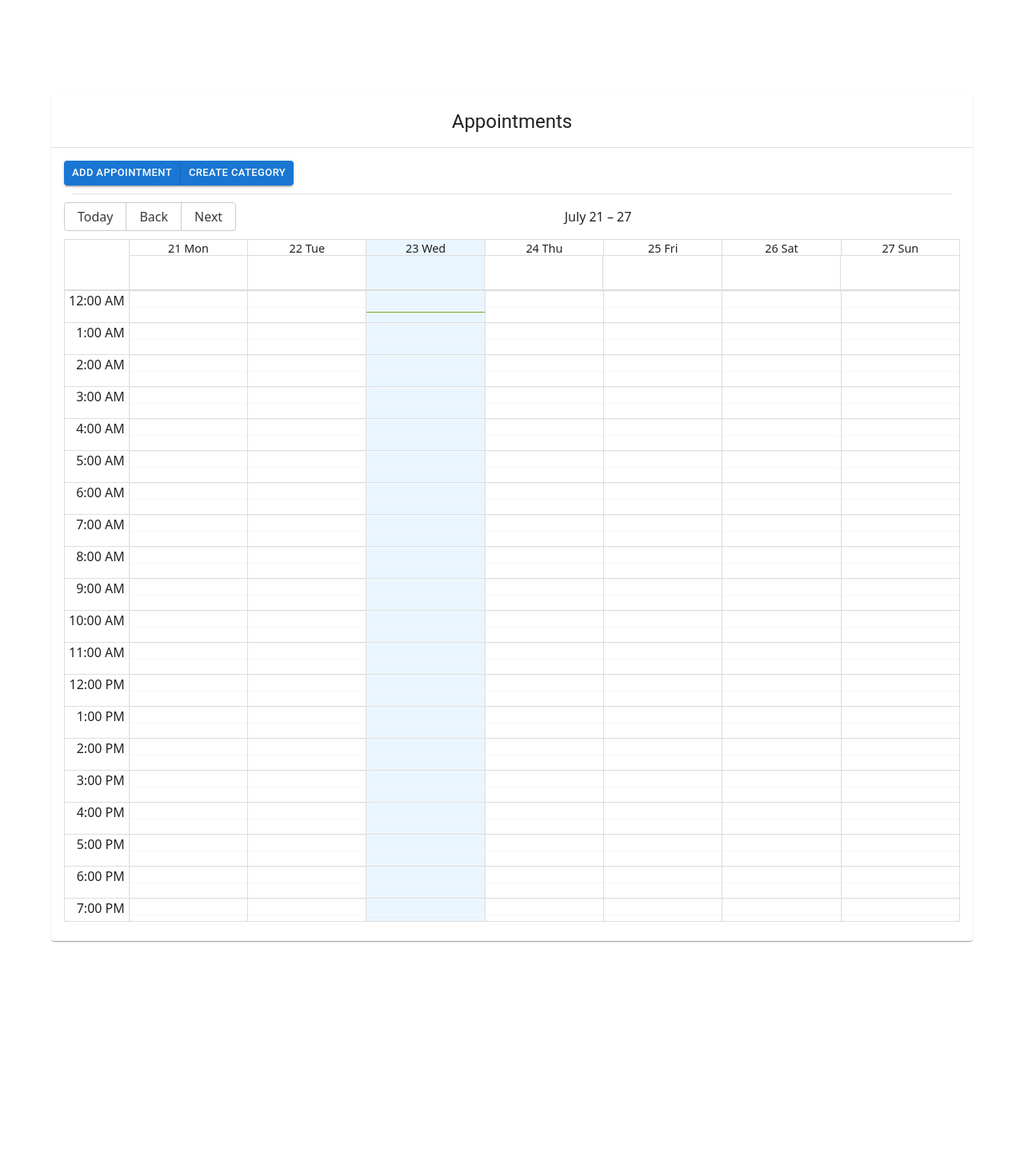
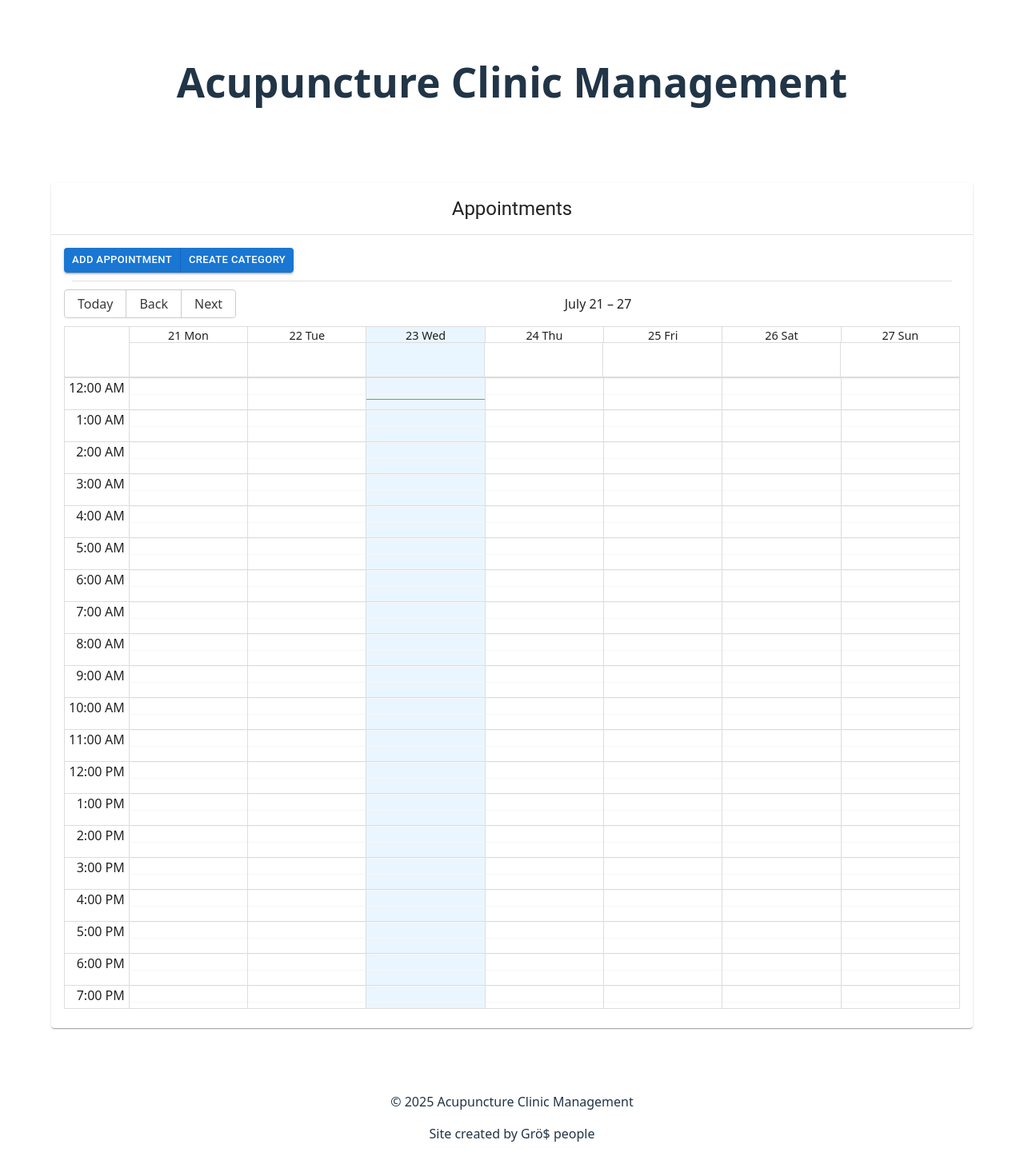
Before and after one commit to daphne-simons/clinic-organiser, a React (Vite) app: page / in a window 1280 px wide. Shown: the top 1466 px of the page at 80% size. Before the commit the page ends 1297 px from the top, so only its background shows below. Built offline with nearby package versions, Linux system fonts and the light colour scheme.

Commit message:
setup basic layout structure for front end

```diff
--- a/src/App.tsx
+++ b/src/App.tsx
@@ -1,11 +1,11 @@
 import './App.css'
-import { AppointmentCalendar } from './components/AppointmentCalendar'
+import Layout from './components/Layout'
 
 function App() {
 
   return (
     <>
-      <AppointmentCalendar />
+      <Layout/>
     </>
   )
 }
--- /dev/null
+++ b/src/components/Footer.tsx
@@ -0,0 +1,10 @@
+export default function Footer() {
+  return (
+    <footer>
+      <div className="container">
+        <p>&copy; 2025 Acupuncture Clinic Management</p>
+        <p>Site created by Grö$ people</p>
+      </div>
+    </footer>
+  )
+}
--- /dev/null
+++ b/src/components/Header.tsx
@@ -0,0 +1,9 @@
+export default function Header() {
+  return (
+    <header>
+      <div className="container">
+        <h1>Acupuncture Clinic Management</h1>
+      </div>
+    </header>
+  )
+}
--- /dev/null
+++ b/src/components/Layout.tsx
@@ -0,0 +1,22 @@
+import Footer from "./Footer"
+import Header from "./Header"
+import { AppointmentCalendar } from "./AppointmentCalendar"
+import { useState } from "react";
+
+const components = {
+  appointmentCalendar: AppointmentCalendar
+}
+
+type View = keyof typeof components
+export default function Layout() {
+
+  const [view, setView] = useState("appointmentCalendar" as View);
+
+  return (
+    <div className="container">
+      <Header />
+      {components[view]()}
+      <Footer />
+    </div>
+  )
+}
```
